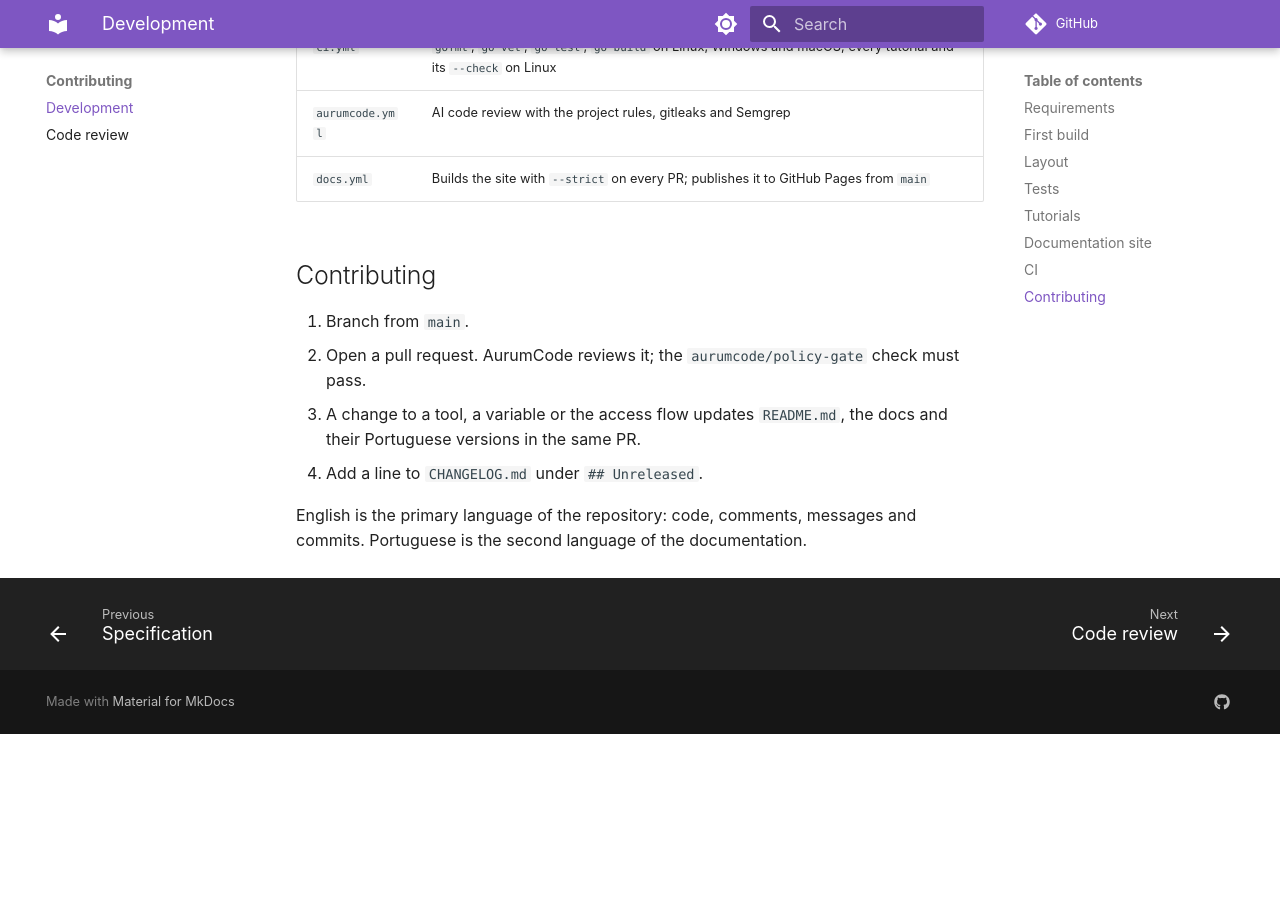
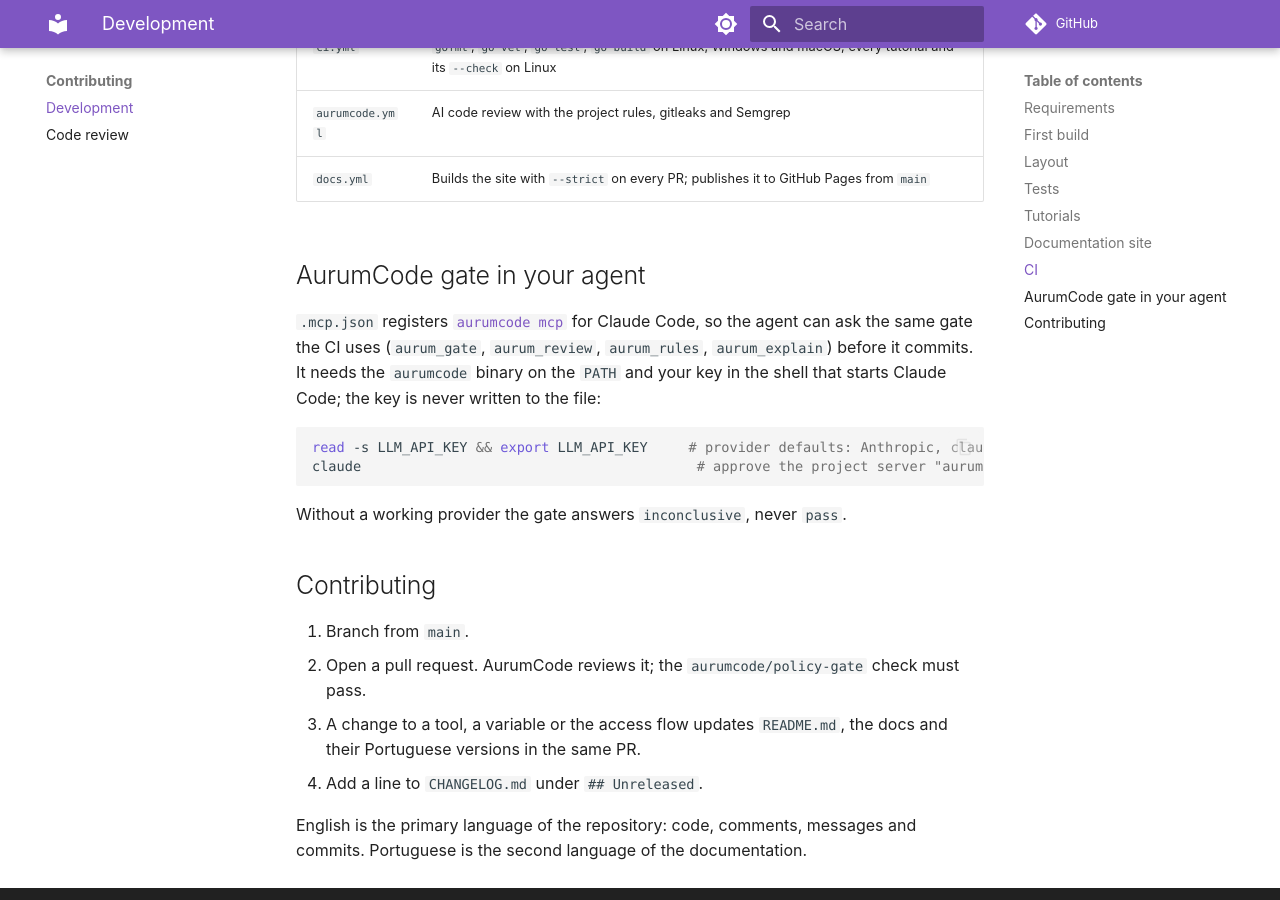
Before and after one commit to Mpaape/keyholder-mcp, an MkDocs documentation site: the page built from docs/development.md, in a window 1280 px wide and 900 px high, scrolled down 2126 px. Built offline with MkDocs 1.6.1 and Material for MkDocs 9.7.7, drawn with Linux system fonts in a browser that asks for light colours; comment, search, counter and statistics services are not loaded; before the commit the page ends 2860 px from its top, so only the background shows below that.

Commit message:
Surface AurumCode review errors and add the Aurum MCP gate
A failed review now copies the AurumCode lines of its log into a PR
annotation. .mcp.json registers aurumcode mcp for Claude Code, with the
provider key taken from the shell environment.

````diff
--- a/docs/development.md
+++ b/docs/development.md
@@ -70,6 +70,17 @@
 | `aurumcode.yml` | AI code review with the project rules, gitleaks and Semgrep |
 | `docs.yml` | Builds the site with `--strict` on every PR; publishes it to GitHub Pages from `main` |
 
+## AurumCode gate in your agent
+
+`.mcp.json` registers [`aurumcode mcp`](https://github.com/Mpaape/AurumCode/blob/v2.0.0/docs/agentes.md) for Claude Code, so the agent can ask the same gate the CI uses (`aurum_gate`, `aurum_review`, `aurum_rules`, `aurum_explain`) before it commits. It needs the `aurumcode` binary on the `PATH` and your key in the shell that starts Claude Code; the key is never written to the file:
+
+```bash
+read -s LLM_API_KEY && export LLM_API_KEY     # provider defaults: Anthropic, claude-haiku-5-5
+claude                                         # approve the project server "aurum" once
+```
+
+Without a working provider the gate answers `inconclusive`, never `pass`.
+
 ## Contributing
 
 1. Branch from `main`.
````
Also changed, not shown: CHANGELOG.md (+2 -0 lines), docs/pt-BR/development.md (+11 -0 lines), .mcp.json (added), 1 other file.
